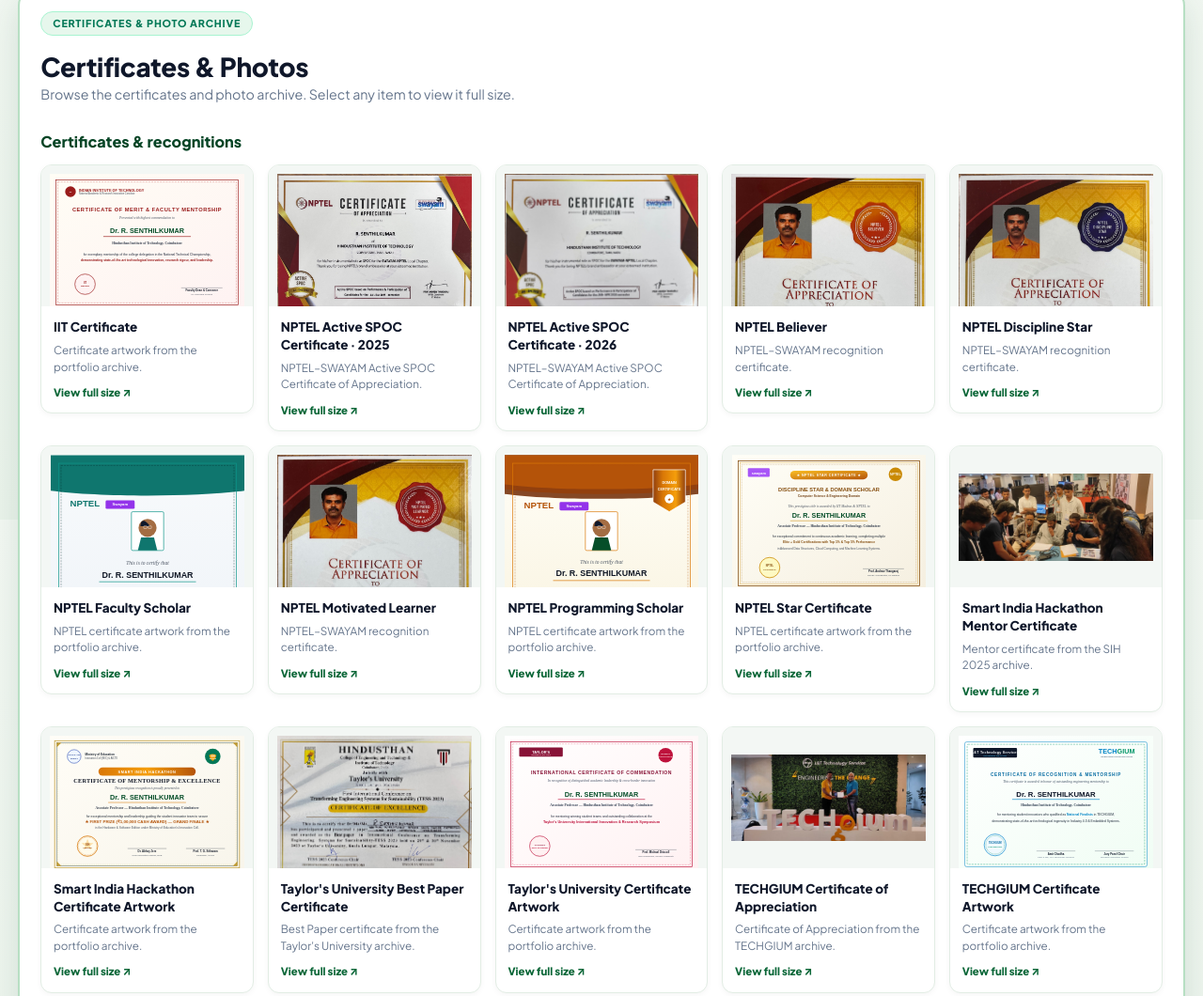
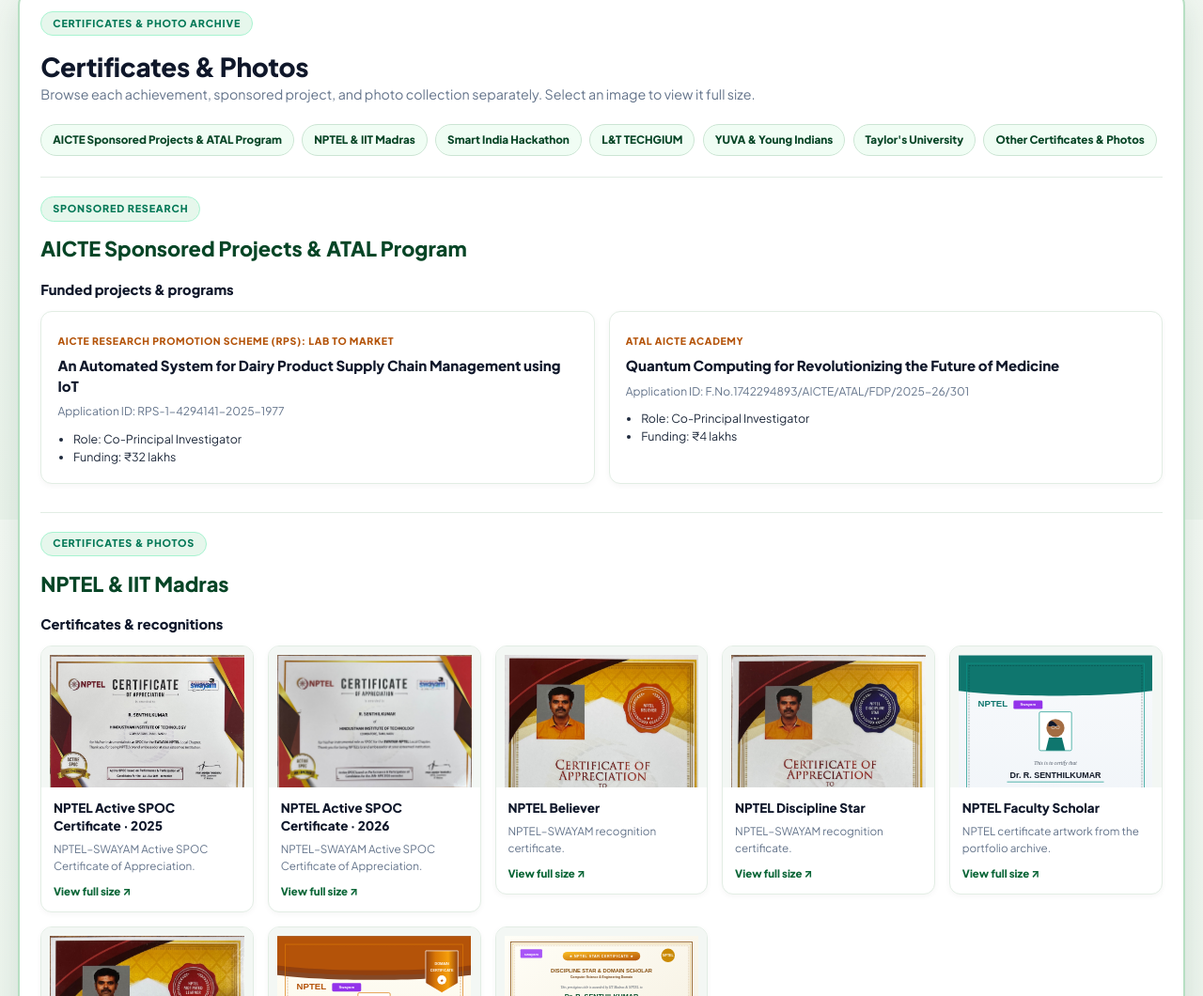
Before and after one commit to kahshik123-ux/personalportfolio, a website: page index.html in a window 1280 px wide. Shown: the part 6647-7707 px from the top of the page at 94% size. Drawn offline with Linux system fonts and the light colour scheme.

Commit message:
Organize portfolio media by award and program
Co-authored-by: Copilot <223556219+Copilot@users.noreply.github.com>

```diff
--- a/css/style.css
+++ b/css/style.css
@@ -2301,6 +2301,66 @@ body {
   overflow-wrap: anywhere;
 }
 
+.media-category-nav {
+  display: flex;
+  flex-wrap: wrap;
+  gap: 0.55rem;
+  margin-bottom: 1.5rem;
+}
+
+.media-category-link {
+  display: inline-flex;
+  align-items: center;
+  padding: 0.45rem 0.8rem;
+  border: 1px solid #cce5d4;
+  border-radius: var(--radius-pill);
+  background: #f0fdf4;
+  color: var(--primary-forest);
+  font-size: 0.78rem;
+  font-weight: 800;
+  text-decoration: none;
+  transition: var(--transition);
+}
+
+.media-category-link:hover,
+.media-category-link:focus-visible {
+  border-color: var(--primary-green);
+  background: var(--primary-forest);
+  color: #ffffff;
+}
+
+.media-category {
+  scroll-margin-top: 6rem;
+  padding-top: 1.25rem;
+  border-top: 1px solid var(--card-border);
+}
+
+.media-category + .media-category {
+  margin-top: 2rem;
+}
+
+.media-category-heading {
+  margin-bottom: 1rem;
+}
+
+.media-category-heading h3 {
+  margin-top: 0.4rem;
+  color: var(--primary-forest);
+  font-size: clamp(1.15rem, 2.5vw, 1.45rem);
+  font-weight: 900;
+}
+
+.media-subgroup {
+  margin-top: 1rem;
+}
+
+.media-subgroup-title {
+  margin-bottom: 0.75rem;
+  color: var(--text-dark);
+  font-size: 0.98rem;
+  font-weight: 800;
+}
+
 .media-grid {
   display: grid;
   grid-template-columns: repeat(auto-fit, minmax(190px, 1fr));
--- a/index.html
+++ b/index.html
@@ -224,16 +224,10 @@
       <div class="resume-section-heading">
         <span class="section-badge-tag">CERTIFICATES &amp; PHOTO ARCHIVE</span>
         <h2 class="section-title" id="mediaCollectionHeading">Certificates &amp; Photos</h2>
-        <p class="section-subtitle">Browse the certificates and photo archive. Select any item to view it full size.</p>
+        <p class="section-subtitle">Browse each achievement, sponsored project, and photo collection separately. Select an image to view it full size.</p>
       </div>
-      <div class="resume-subsection">
-        <h3 class="resume-subheading">Certificates &amp; recognitions</h3>
-        <div class="media-grid" id="certificateGrid"></div>
-      </div>
-      <div class="resume-subsection">
-        <h3 class="resume-subheading">Photos &amp; event archive</h3>
-        <div class="media-grid" id="photoGrid"></div>
-      </div>
+      <nav class="media-category-nav" id="mediaCategoryNav" aria-label="Certificate and photo categories"></nav>
+      <div id="mediaGroups"></div>
     </section>
   </main>
 
--- a/js/app.js
+++ b/js/app.js
@@ -82,8 +82,7 @@ function initApp() {
     title: `Community activity ${index + 1}`,
     description
   })));
-  renderMediaGrid('certificateGrid', portfolioData.certificates, 'certificates');
-  renderMediaGrid('photoGrid', portfolioData.photos, 'photos');
+  renderMediaGroups();
   document.getElementById('printCvBtn').addEventListener('click', window.triggerPrintCV);
   initNavigation();
   initMediaDialog();
@@ -166,9 +165,69 @@ function renderCardList(containerId, entries) {
   `).join('');
 }
 
-function renderMediaGrid(containerId, entries, mediaType) {
-  const container = document.getElementById(containerId);
-  container.innerHTML = entries.map((entry, index) => `
+function renderMediaGroups() {
+  const navigation = document.getElementById('mediaCategoryNav');
+  const container = document.getElementById('mediaGroups');
+  navigation.innerHTML = portfolioData.mediaCategories.map(category => `
+    <a class="media-category-link" href="#media-${category.id}">${escapeHtml(category.title)}</a>
+  `).join('');
+
+  container.innerHTML = portfolioData.mediaCategories.map(category => {
+    const certificates = portfolioData.certificates
+      .map((entry, index) => ({ entry, index }))
+      .filter(item => item.entry.category === category.id);
+    const photos = portfolioData.photos
+      .map((entry, index) => ({ entry, index }))
+      .filter(item => item.entry.category === category.id);
+    const projects = category.id === 'aicte'
+      ? portfolioData.sponsoredProjects.concat(portfolioData.atalProgram)
+      : [];
+
+    return `
+      <section class="media-category" id="media-${category.id}" aria-labelledby="media-${category.id}-heading">
+        <div class="media-category-heading">
+          <span class="section-badge-tag">${category.id === 'aicte' ? 'SPONSORED RESEARCH' : 'CERTIFICATES & PHOTOS'}</span>
+          <h3 id="media-${category.id}-heading">${escapeHtml(category.title)}</h3>
+        </div>
+        ${projects.length ? `
+          <div class="media-subgroup">
+            <h4 class="media-subgroup-title">Funded projects &amp; programs</h4>
+            <div class="resume-grid">${projects.map(renderProjectCard).join('')}</div>
+          </div>
+        ` : ''}
+        ${certificates.length ? `
+          <div class="media-subgroup">
+            <h4 class="media-subgroup-title">Certificates &amp; recognitions</h4>
+            <div class="media-grid">${renderMediaCards(certificates, 'certificates')}</div>
+          </div>
+        ` : ''}
+        ${photos.length ? `
+          <div class="media-subgroup">
+            <h4 class="media-subgroup-title">Photos &amp; event moments</h4>
+            <div class="media-grid">${renderMediaCards(photos, 'photos')}</div>
+          </div>
+        ` : ''}
+      </section>
+    `;
+  }).join('');
+}
+
+function renderProjectCard(project) {
+  return `
+    <article class="resume-card">
+      <span class="resume-card-kicker">${escapeHtml(project.agency)}</span>
+      <h4 class="resume-card-title">${escapeHtml(project.title)}</h4>
+      <p class="resume-card-meta">Application ID: ${escapeHtml(project.applicationId)}</p>
+      <ul class="resume-card-details">
+        <li>Role: ${escapeHtml(project.role)}</li>
+        <li>Funding: ${escapeHtml(project.amount)}</li>
+      </ul>
+    </article>
+  `;
+}
+
+function renderMediaCards(entries, mediaType) {
+  return entries.map(({ entry, index }) => `
     <button class="media-card" type="button" data-media-type="${mediaType}" data-media-index="${index}">
       <span class="media-card-image-frame">
         <img src="${escapeHtml(entry.image)}" alt="" class="media-card-image" loading="lazy" decoding="async">
--- a/js/data.js
+++ b/js/data.js
@@ -357,51 +357,61 @@ const portfolioData = {
     "Student admissions outreach in schools."
   ],
 
+  mediaCategories: [
+    { id: "aicte", title: "AICTE Sponsored Projects & ATAL Program" },
+    { id: "nptel", title: "NPTEL & IIT Madras" },
+    { id: "sih", title: "Smart India Hackathon" },
+    { id: "techgium", title: "L&T TECHGIUM" },
+    { id: "yuva", title: "YUVA & Young Indians" },
+    { id: "taylors", title: "Taylor's University" },
+    { id: "other", title: "Other Certificates & Photos" }
+  ],
+
   certificates: [
-    { title: "IIT Certificate", image: "assets/certificates/iit-certificate.svg", description: "Certificate artwork from the portfolio archive." },
-    { title: "NPTEL Active SPOC Certificate · 2025", image: "assets/certificates/nptel-active-spoc-2025-cert.jpg", description: "NPTEL–SWAYAM Active SPOC Certificate of Appreciation." },
-    { title: "NPTEL Active SPOC Certificate · 2026", image: "assets/certificates/nptel-active-spoc-2026-cert.jpg", description: "NPTEL–SWAYAM Active SPOC Certificate of Appreciation." },
-    { title: "NPTEL Believer", image: "assets/certificates/nptel-believer-cert.jpg", description: "NPTEL–SWAYAM recognition certificate." },
-    { title: "NPTEL Discipline Star", image: "assets/certificates/nptel-discipline-star-cert.jpg", description: "NPTEL–SWAYAM recognition certificate." },
-    { title: "NPTEL Faculty Scholar", image: "assets/certificates/nptel-faculty-scholar.svg", description: "NPTEL certificate artwork from the portfolio archive." },
-    { title: "NPTEL Motivated Learner", image: "assets/certificates/nptel-motivated-learner-cert.jpg", description: "NPTEL–SWAYAM recognition certificate." },
-    { title: "NPTEL Programming Scholar", image: "assets/certificates/nptel-prog-scholar.svg", description: "NPTEL certificate artwork from the portfolio archive." },
-    { title: "NPTEL Star Certificate", image: "assets/certificates/nptel-star-certificate.svg", description: "NPTEL certificate artwork from the portfolio archive." },
-    { title: "Smart India Hackathon Mentor Certificate", image: "assets/certificates/sih-2025-mentor-certificate.jpg", description: "Mentor certificate from the SIH 2025 archive." },
-    { title: "Smart India Hackathon Certificate Artwork", image: "assets/certificates/sih-certificate.svg", description: "Certificate artwork from the portfolio archive." },
-    { title: "Taylor's University Best Paper Certificate", image: "assets/certificates/taylors-university-best-paper-cert.jpg", description: "Best Paper certificate from the Taylor's University archive." },
-    { title: "Taylor's University Certificate Artwork", image: "assets/certificates/taylors-university-certificate.svg", description: "Certificate artwork from the portfolio archive." },
-    { title: "TECHGIUM Certificate of Appreciation", image: "assets/certificates/techgium-certificate.jpg", description: "Certificate of Appreciation from the TECHGIUM archive." },
-    { title: "TECHGIUM Certificate Artwork", image: "assets/certificates/techgium-certificate.svg", description: "Certificate artwork from the portfolio archive." },
-    { title: "YUVA Award Certificate", image: "assets/certificates/yuva-award-certificate.jpg", description: "YUVA award certificate from the portfolio archive." },
-    { title: "YUVA Award Certificate Artwork", image: "assets/certificates/yuva-award-certificate.svg", description: "Certificate artwork from the portfolio archive." }
+    { category: "other", title: "IIT Certificate", image: "assets/certificates/iit-certificate.svg", description: "Certificate artwork from the portfolio archive." },
+    { category: "nptel", title: "NPTEL Active SPOC Certificate · 2025", image: "assets/certificates/nptel-active-spoc-2025-cert.jpg", description: "NPTEL–SWAYAM Active SPOC Certificate of Appreciation." },
+    { category: "nptel", title: "NPTEL Active SPOC Certificate · 2026", image: "assets/certificates/nptel-active-spoc-2026-cert.jpg", description: "NPTEL–SWAYAM Active SPOC Certificate of Appreciation." },
+    { category: "nptel", title: "NPTEL Believer", image: "assets/certificates/nptel-believer-cert.jpg", description: "NPTEL–SWAYAM recognition certificate." },
+    { category: "nptel", title: "NPTEL Discipline Star", image: "assets/certificates/nptel-discipline-star-cert.jpg", description: "NPTEL–SWAYAM recognition certificate." },
+    { category: "nptel", title: "NPTEL Faculty Scholar", image: "assets/certificates/nptel-faculty-scholar.svg", description: "NPTEL certificate artwork from the portfolio archive." },
+    { category: "nptel", title: "NPTEL Motivated Learner", image: "assets/certificates/nptel-motivated-learner-cert.jpg", description: "NPTEL–SWAYAM recognition certificate." },
+    { category: "nptel", title: "NPTEL Programming Scholar", image: "assets/certificates/nptel-prog-scholar.svg", description: "NPTEL certificate artwork from the portfolio archive." },
+    { category: "nptel", title: "NPTEL Star Certificate", image: "assets/certificates/nptel-star-certificate.svg", description: "NPTEL certificate artwork from the portfolio archive." },
+    { category: "sih", title: "Smart India Hackathon Mentor Certificate", image: "assets/certificates/sih-2025-mentor-certificate.jpg", description: "Mentor certificate from the SIH 2025 archive." },
+    { category: "sih", title: "Smart India Hackathon Certificate Artwork", image: "assets/certificates/sih-certificate.svg", description: "Certificate artwork from the portfolio archive." },
+    { category: "taylors", title: "Taylor's University Best Paper Certificate", image: "assets/certificates/taylors-university-best-paper-cert.jpg", description: "Best Paper certificate from the Taylor's University archive." },
+    { category: "taylors", title: "Taylor's University Certificate Artwork", image: "assets/certificates/taylors-university-certificate.svg", description: "Certificate artwork from the portfolio archive." },
+    { category: "techgium", title: "TECHGIUM Certificate of Appreciation", image: "assets/certificates/techgium-certificate.jpg", description: "Certificate of Appreciation from the TECHGIUM archive." },
+    { category: "techgium", title: "TECHGIUM Certificate Artwork", image: "assets/certificates/techgium-certificate.svg", description: "Certificate artwork from the portfolio archive." },
+    { category: "yuva", title: "YUVA Award Certificate", image: "assets/certificates/yuva-award-certificate.jpg", description: "YUVA award certificate from the portfolio archive." },
+    { category: "yuva", title: "YUVA Award Certificate Artwork", image: "assets/certificates/yuva-award-certificate.svg", description: "Certificate artwork from the portfolio archive." }
   ],
 
   photos: [
-    { title: "BioMed Hackathon Team Illustration", image: "assets/team_photos/biomed-hackathon-team.svg", description: "Hackathon team illustration from the portfolio archive." },
-    { title: "Funding Project Illustration", image: "assets/team_photos/funding-project.svg", description: "Research project illustration from the portfolio archive." },
-    { title: "IIT Team Illustration", image: "assets/team_photos/iit-team.svg", description: "IIT team illustration from the portfolio archive." },
-    { title: "Jury Engagement Illustration", image: "assets/team_photos/jury-engagement.svg", description: "Jury and engagement illustration from the portfolio archive." },
-    { title: "NPTEL Faculty Group", image: "assets/team_photos/nptel-hit-faculty-group.jpg", description: "Hindusthan Institute of Technology faculty group." },
-    { title: "IIT Madras Emblem", image: "assets/team_photos/nptel-iit-madras-emblem.jpg", description: "IIT Madras campus photograph." },
-    { title: "Principal's Office Felicitation", image: "assets/team_photos/nptel-principal-felicitation.jpg", description: "Institutional felicitation at Hindusthan Institute of Technology." },
-    { title: "NPTEL SPOC Workshop Award", image: "assets/team_photos/nptel-spoc-workshop-award.jpg", description: "SPOC workshop award photograph." },
-    { title: "SIH Jury Evaluation", image: "assets/team_photos/sih-jury-evaluation.jpg", description: "Smart India Hackathon evaluation photograph." },
-    { title: "SIH Grand Finale Backdrop", image: "assets/team_photos/sih-team-backdrop.jpg", description: "Smart India Hackathon Grand Finale photograph." },
-    { title: "SIH Team Illustration", image: "assets/team_photos/sih-team.svg", description: "Hackathon team illustration from the portfolio archive." },
-    { title: "Team TECH_WIZARDS at SIH", image: "assets/team_photos/sih-tech-wizards-team.jpg", description: "Student team photograph from the SIH archive." },
-    { title: "Taylor's University Best Paper Plaque", image: "assets/team_photos/taylors-best-paper-plaque.jpg", description: "Best Paper award photograph from Taylor's University." },
-    { title: "Taylor's University Oral Presentation", image: "assets/team_photos/taylors-oral-presentation.jpg", description: "Conference presentation photograph." },
-    { title: "Taylor's University Stage Award", image: "assets/team_photos/taylors-stage-award.jpg", description: "Conference award photograph." },
-    { title: "Taylor's University Team Illustration", image: "assets/team_photos/taylors-university-team.svg", description: "Conference team illustration from the portfolio archive." },
-    { title: "TECHGIUM Award Felicitation", image: "assets/team_photos/techgium-award-felicitation.jpg", description: "Award felicitation photograph from the TECHGIUM archive." },
-    { title: "TECHGEM Prototype Demonstration", image: "assets/team_photos/techgium-prototype-demo.jpg", description: "Prototype demonstration photograph." },
-    { title: "TECHGIUM Team Booth", image: "assets/team_photos/techgium-team-booth.jpg", description: "Project team photograph at the TECHGIUM booth." },
-    { title: "TECHGIUM Team Illustration", image: "assets/team_photos/techgium-team.svg", description: "Team illustration from the portfolio archive." },
-    { title: "YUVA Stage Felicitation", image: "assets/team_photos/yuva-stage-felicitation.jpg", description: "YUVA stage felicitation photograph." },
-    { title: "YUVA Student Team", image: "assets/team_photos/yuva-student-team.jpg", description: "Student team photograph from the YUVA archive." },
-    { title: "YUVA Team Illustration", image: "assets/team_photos/yuva-team.svg", description: "Team illustration from the portfolio archive." },
-    { title: "Young Indians Banner", image: "assets/team_photos/yuva-yi-banner.jpg", description: "Young Indians event photograph." }
+    { category: "other", title: "BioMed Hackathon Team Illustration", image: "assets/team_photos/biomed-hackathon-team.svg", description: "Hackathon team illustration from the portfolio archive." },
+    { category: "other", title: "Funding Project Illustration", image: "assets/team_photos/funding-project.svg", description: "Research project illustration from the portfolio archive." },
+    { category: "other", title: "IIT Team Illustration", image: "assets/team_photos/iit-team.svg", description: "IIT team illustration from the portfolio archive." },
+    { category: "other", title: "Jury Engagement Illustration", image: "assets/team_photos/jury-engagement.svg", description: "Jury and engagement illustration from the portfolio archive." },
+    { category: "nptel", title: "NPTEL Faculty Group", image: "assets/team_photos/nptel-hit-faculty-group.jpg", description: "Hindusthan Institute of Technology faculty group." },
+    { category: "nptel", title: "IIT Madras Emblem", image: "assets/team_photos/nptel-iit-madras-emblem.jpg", description: "IIT Madras campus photograph." },
+    { category: "nptel", title: "Principal's Office Felicitation", image: "assets/team_photos/nptel-principal-felicitation.jpg", description: "Institutional felicitation at Hindusthan Institute of Technology." },
+    { category: "nptel", title: "NPTEL SPOC Workshop Award", image: "assets/team_photos/nptel-spoc-workshop-award.jpg", description: "SPOC workshop award photograph." },
+    { category: "sih", title: "SIH Jury Evaluation", image: "assets/team_photos/sih-jury-evaluation.jpg", description: "Smart India Hackathon evaluation photograph." },
+    { category: "sih", title: "SIH Grand Finale Backdrop", image: "assets/team_photos/sih-team-backdrop.jpg", description: "Smart India Hackathon Grand Finale photograph." },
+    { category: "sih", title: "SIH Team Illustration", image: "assets/team_photos/sih-team.svg", description: "Hackathon team illustration from the portfolio archive." },
+    { category: "sih", title: "Team TECH_WIZARDS at SIH", image: "assets/team_photos/sih-tech-wizards-team.jpg", description: "Student team photograph from the SIH archive." },
+    { category: "taylors", title: "Taylor's University Best Paper Plaque", image: "assets/team_photos/taylors-best-paper-plaque.jpg", description: "Best Paper award photograph from Taylor's University." },
+    { category: "taylors", title: "Taylor's University Oral Presentation", image: "assets/team_photos/taylors-oral-presentation.jpg", description: "Conference presentation photograph." },
+    { category: "taylors", title: "Taylor's University Stage Award", image: "assets/team_photos/taylors-stage-award.jpg", description: "Conference award photograph." },
+    { category: "taylors", title: "Taylor's University Team Illustration", image: "assets/team_photos/taylors-university-team.svg", description: "Conference team illustration from the portfolio archive." },
+    { category: "techgium", title: "TECHGIUM Award Felicitation", image: "assets/team_photos/techgium-award-felicitation.jpg", description: "Award felicitation photograph from the TECHGIUM archive." },
+    { category: "techgium", title: "TECHGIUM Prototype Demonstration", image: "assets/team_photos/techgium-prototype-demo.jpg", description: "Prototype demonstration photograph." },
+    { category: "techgium", title: "TECHGIUM Team Booth", image: "assets/team_photos/techgium-team-booth.jpg", description: "Project team photograph at the TECHGIUM booth." },
+    { category: "techgium", title: "TECHGIUM Team Illustration", image: "assets/team_photos/techgium-team.svg", description: "Team illustration from the portfolio archive." },
+    { category: "yuva", title: "YUVA Stage Felicitation", image: "assets/team_photos/yuva-stage-felicitation.jpg", description: "YUVA stage felicitation photograph." },
+    { category: "yuva", title: "YUVA Student Team", image: "assets/team_photos/yuva-student-team.jpg", description: "Student team photograph from the YUVA archive." },
+    { category: "yuva", title: "YUVA Team Illustration", image: "assets/team_photos/yuva-team.svg", description: "Team illustration from the portfolio archive." },
+    { category: "yuva", title: "Young Indians Banner", image: "assets/team_photos/yuva-yi-banner.jpg", description: "Young Indians event photograph." }
   ]
 };
 
--- a/scripts/test-data-images.js
+++ b/scripts/test-data-images.js
@@ -12,6 +12,7 @@ if (!fs.existsSync(imagePath)) {
 }
 
 const expectedHashes = new Set();
+const categoryIds = new Set(portfolioData.mediaCategories.map(category => category.id));
 for (const directory of ['assets/certificates', 'assets/team_photos']) {
   const directoryPath = path.join(__dirname, '..', directory);
   for (const filename of fs.readdirSync(directoryPath)) {
@@ -23,6 +24,10 @@ for (const directory of ['assets/certificates', 'assets/team_photos']) {
 
 const displayedHashes = new Set();
 for (const entry of portfolioData.certificates.concat(portfolioData.photos)) {
+  if (!categoryIds.has(entry.category)) {
+    console.error(`Unknown media category "${entry.category}" for ${entry.image}`);
+    process.exitCode = 1;
+  }
   const filePath = path.join(__dirname, '..', entry.image);
   if (!fs.existsSync(filePath)) {
     console.error(`Missing portfolio media: ${entry.image}`);
```
Also changed, not shown: README.md.
